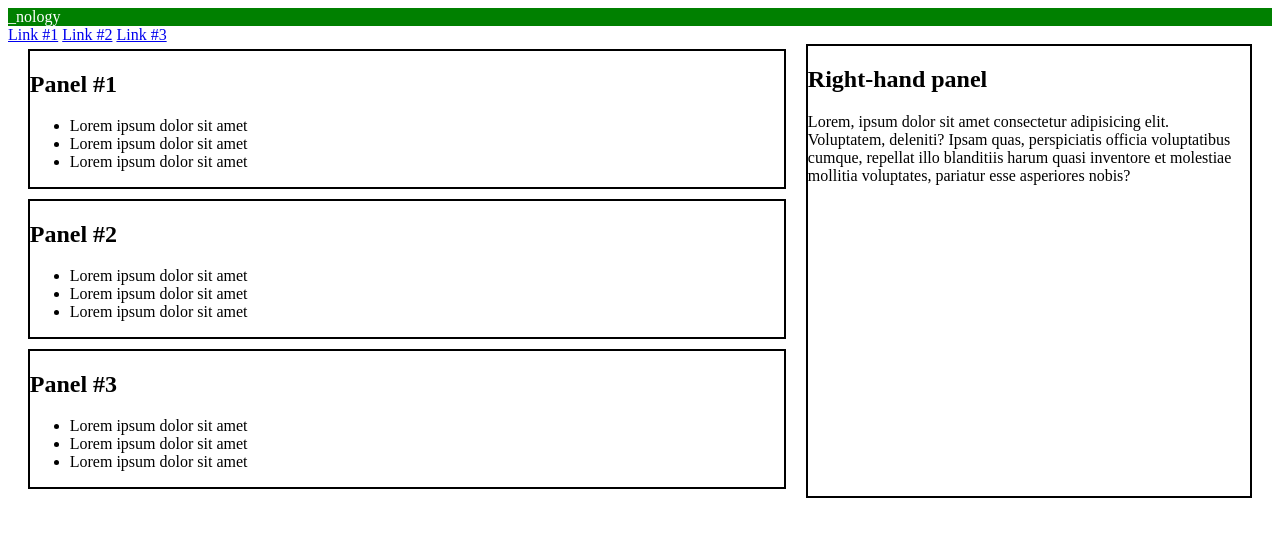
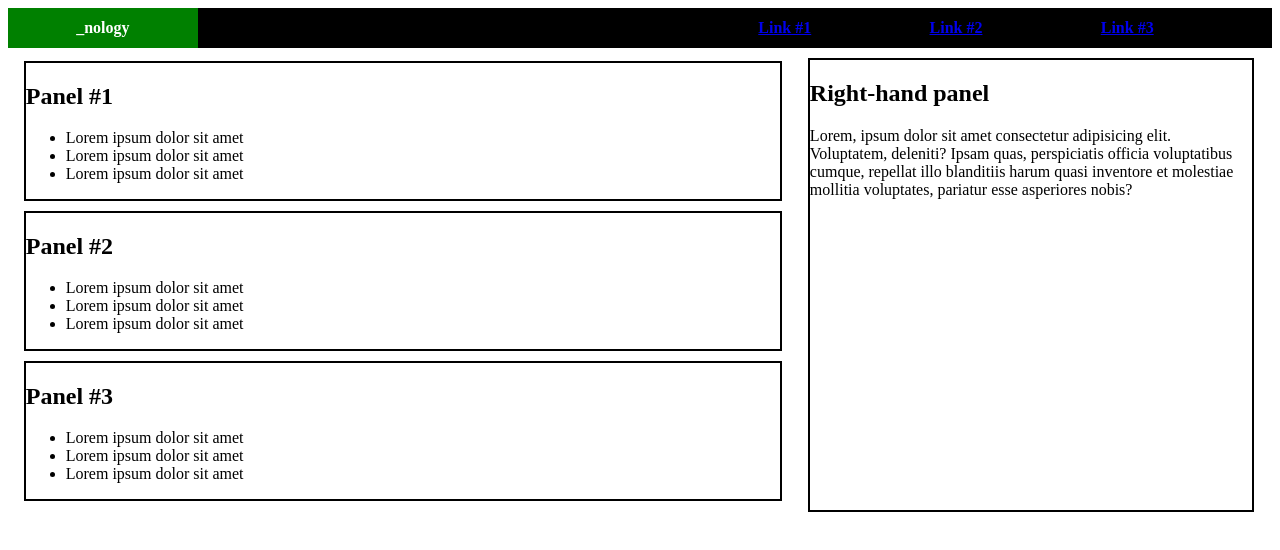
Before and after one commit to BrandonThey/flexbox-challenge, a plain HTML site: page index.html in a window 1280 px wide. Drawn offline with Linux system fonts and the light colour scheme.

Commit message:
Styled the nav bar and some more of the panels

```diff
--- a/styles.css
+++ b/styles.css
@@ -1,9 +1,31 @@
+nav{
+    display: flex;
+    justify-content: space-between;
+    align-items: center;
+    font-weight: bold;
+    width: 100%;
+    height: 40px;
+    background-color: black;
+    color: white;
+}
+
 #logo {
+    display: flex;
+    align-items: center;
+    justify-content: center;
     background-color: green;
     color: white;
+    height: 100%;
+    width: 15%;
+
 }
+
 #navbar {
+    display: flex;
+    align-items: center;
     justify-content: space-evenly;
+    width: 50%;
+    height: 100%;
 }
 
 main {
@@ -17,6 +39,7 @@ main {
     justify-content: space-around;
     width: 60%;
     height: 90%;
+    margin: 8px;
 }
 
 .horizontal div {
@@ -27,4 +50,5 @@ main {
     width: 35%;
     height: 90%;
     border: 2px solid black;
+    margin: 10px;
 }
```
